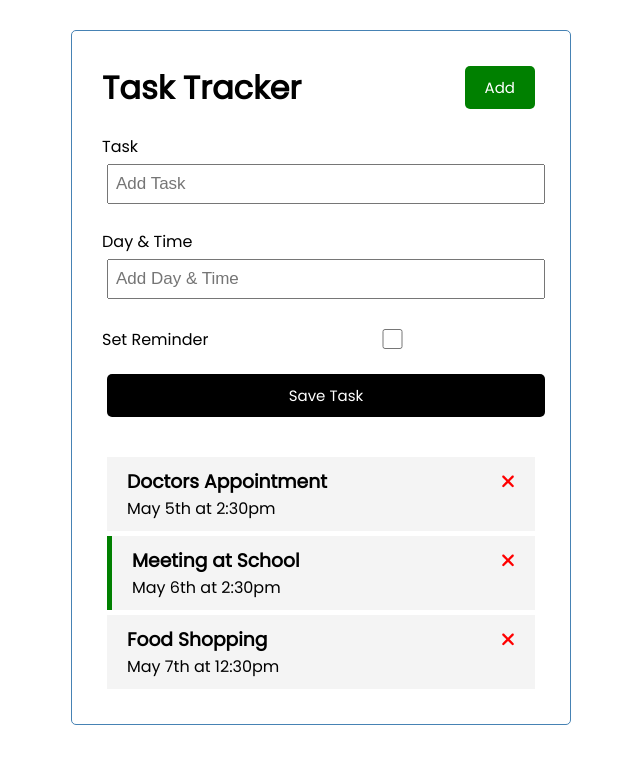
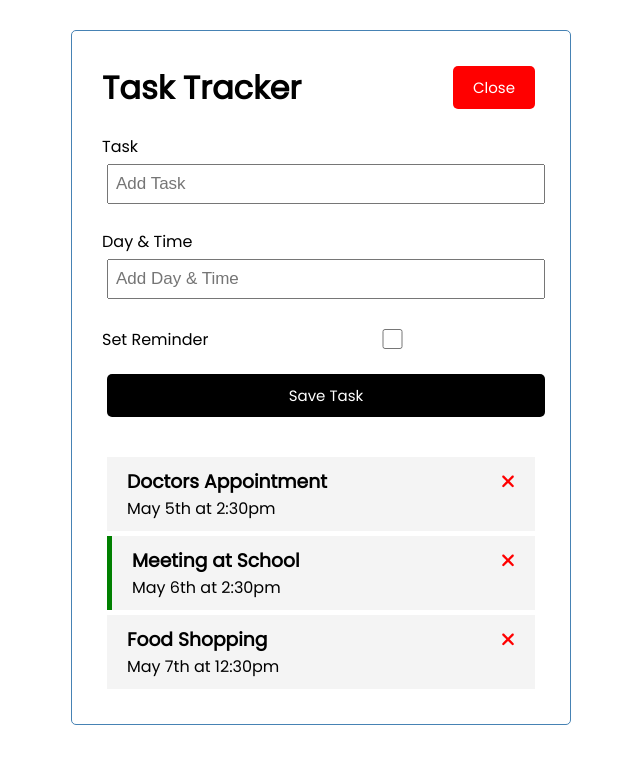
Before and after one commit to JohnBenton4/Angular-Crash, an Angular app: page / in a window 1280 px wide. Both pictures are taken after a click on the button "Add". Shown: the top 764 px of the page, without its empty margins (319-959 px from the left). Built offline with nearby package versions, Linux system fonts and the light colour scheme; data requests are answered from the project's data file.

Commit message:
button color change

```diff
--- a/src/app/components/add-task/add-task.component.html
+++ b/src/app/components/add-task/add-task.component.html
@@ -1,4 +1,4 @@
-<form class="add-form" (ngSubmit)="onSubmit()">
+<form *ngIf="showAddTask" class="add-form" (ngSubmit)="onSubmit()">
   <div class="form-control">
     <label for="text">Task</label>
     <input type="text" name="text" [(ngModel)]="text" id="text" placeholder="Add Task" />
--- a/src/app/components/add-task/add-task.component.ts
+++ b/src/app/components/add-task/add-task.component.ts
@@ -1,23 +1,31 @@
 import { Component, OnInit, Output, EventEmitter } from '@angular/core';
-import {Task} from '../../Task';
+import { UiService } from '../../services/ui.service';
+import { Subscription } from 'rxjs';
+import { Task } from '../../Task';
 
 @Component({
   selector: 'app-add-task',
   templateUrl: './add-task.component.html',
-  styleUrls: ['./add-task.component.css']
+  styleUrls: ['./add-task.component.css'],
 })
-export class AddTaskComponent implements OnInit{
+export class AddTaskComponent implements OnInit {
   @Output() onAddTask: EventEmitter<Task> = new EventEmitter();
-text: string;
-day: string;
-reminder: boolean = false;
+  text: string;
+  day: string;
+  reminder: boolean = false;
+  showAddTask: boolean;
+  subscription: Subscription;
 
-  constructor() {}
+  constructor(private uiService: UiService) {
+    this.subscription = this.uiService
+      .onToggle()
+      .subscribe((value) => (this.showAddTask = value));
+  }
 
-  ngOnInit(): void{}
+  ngOnInit(): void {}
 
   onSubmit() {
-    if(!this.text) {
+    if (!this.text) {
       alert('Please add a task!');
       return;
     }
@@ -25,7 +33,7 @@
     const newTask = {
       text: this.text,
       day: this.day,
-      reminder: this.reminder
+      reminder: this.reminder,
     };
 
     this.onAddTask.emit(newTask);
@@ -33,6 +41,5 @@
     this.text = '';
     this.day = '';
     this.reminder = false;
-
   }
 }
--- a/src/app/components/header/header.component.html
+++ b/src/app/components/header/header.component.html
@@ -1,8 +1,8 @@
 <header>
   <h1>{{ title }}</h1>
   <app-button
-    color="green"
-    text="Add"
+    color="{{showAddTask ? 'red' : 'green'}}"
+    text="{{showAddTask ? 'Close' : 'Add'}}"
     (btnClick)="toggleAddTask()"
   ></app-button>
 </header>
--- a/src/app/components/header/header.component.ts
+++ b/src/app/components/header/header.component.ts
@@ -1,21 +1,25 @@
-import { Component } from '@angular/core';
+import { Component, OnInit } from '@angular/core';
+import { UiService } from '../../services/ui.service';
+import { Subscription } from 'rxjs';
 
 @Component({
   selector: 'app-header',
   templateUrl: './header.component.html',
   styleUrls: ['./header.component.css']
 })
-export class HeaderComponent {
+export class HeaderComponent implements OnInit {
+  title: string = 'Task Tracker';
+  showAddTask: boolean = false;
+  subscription: Subscription;
 
-  title: string = 'Task Tracker';
-
-  constructor() {}
+  constructor(private uiService:UiService) {
+    this.subscription = this.uiService.onToggle().subscribe(value => (this.showAddTask = value))
+  }
 
   ngOnInit(): void {}
 
   toggleAddTask() {
-    console.log('toggle');
-
+this.uiService.toggleAddTask();
   }
 
 }
--- /dev/null
+++ b/src/app/services/ui.service.ts
@@ -0,0 +1,21 @@
+import { Injectable } from '@angular/core';
+import { Observable, Subject } from 'rxjs';
+
+@Injectable({
+  providedIn: 'root'
+})
+export class UiService {
+  private showAddTask: boolean = false;
+  private subject = new Subject<any>();
+
+  constructor() { }
+
+  toggleAddTask(): void {
+    this.showAddTask = !this.showAddTask;
+    this.subject.next(this.showAddTask)
+  }
+
+onToggle(): Observable<any> {
+  return this.subject.asObservable();
+}
+}
```
Also changed, not shown: 1 other file (tests, documents, lock files or other folders).
